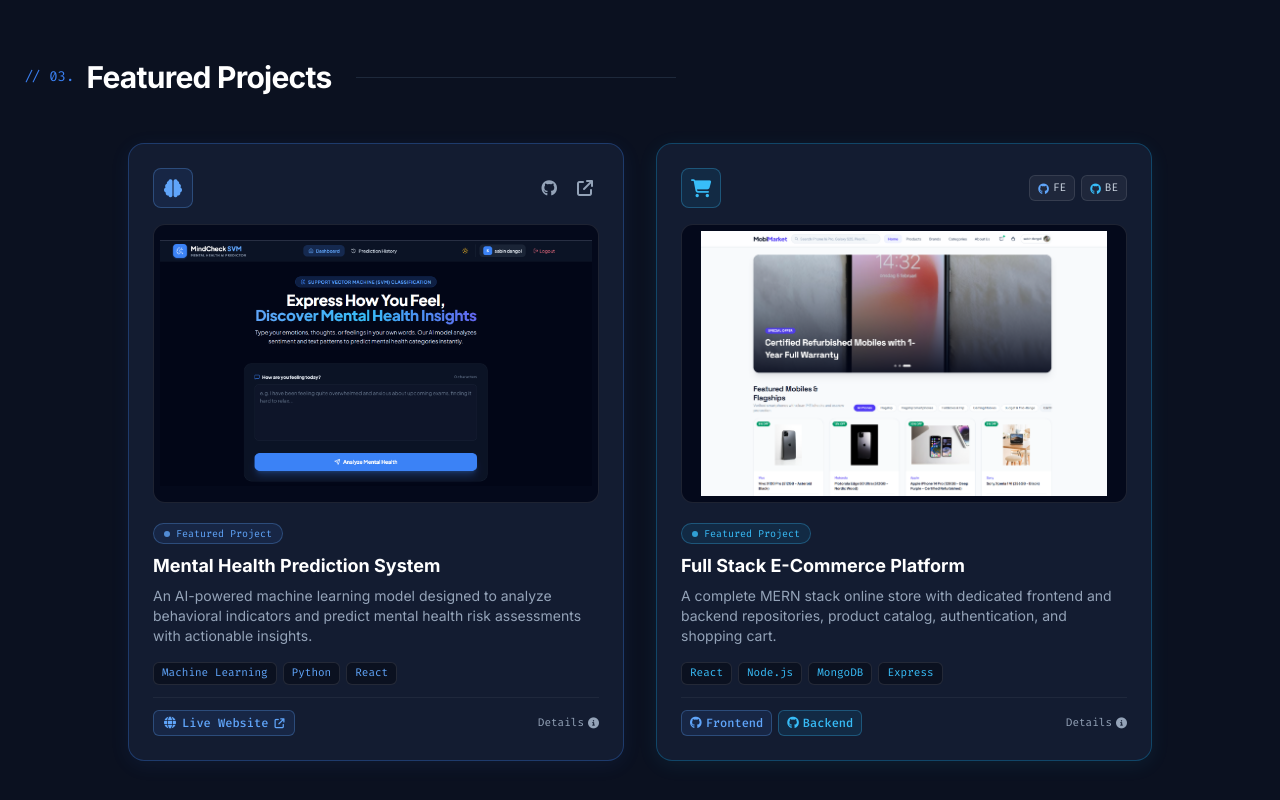
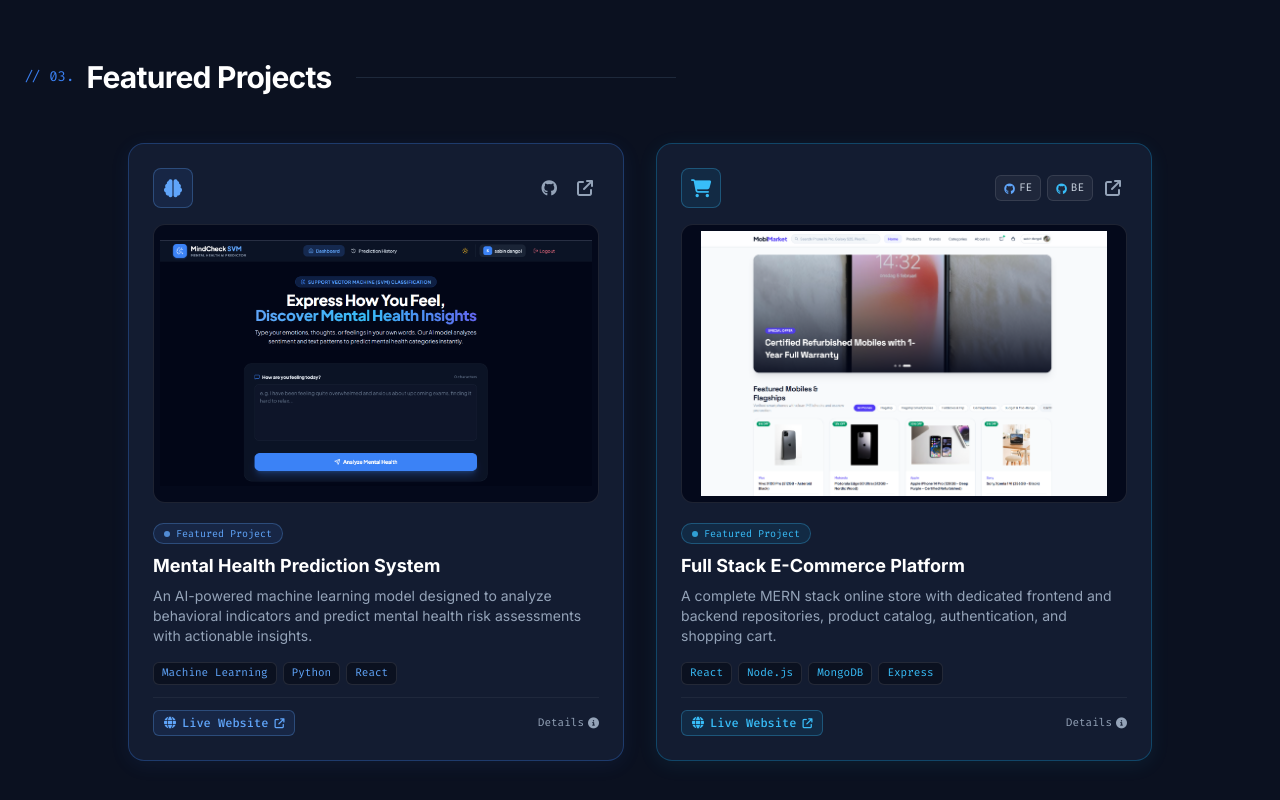
Before and after one commit to SawbeenDangol07/Sabin-portfolio, a plain HTML site: page index.html in a window 1280 px wide. Shown: the part 2164-2964 px from the top of the page. Drawn offline with nearby package versions, Linux system fonts and the light colour scheme.

Commit message:
Add live website URL to E-Commerce project

```diff
--- a/index.html
+++ b/index.html
@@ -820,6 +820,7 @@
             data-tags='["React", "Node.js", "Express", "MongoDB", "Tailwind CSS", "REST API", "JWT"]'
             data-github-fe="https://github.com/SawbeenDangol07/E-COM-FRONTEND.git"
             data-github-be="https://github.com/SawbeenDangol07/E-COM-BACKEND.git"
+            data-demo="https://e-com-frontend-git-main-sawbeenns-projects.vercel.app/"
           >
             <div class="flex justify-between items-center mb-4">
               <div
@@ -827,7 +828,7 @@
               >
                 <i class="fa-solid fa-cart-shopping"></i>
               </div>
-              <!-- Multi-repo links in header -->
+              <!-- Multi-repo & Live Website links in header -->
               <div class="flex items-center gap-1.5">
                 <a
                   href="https://github.com/SawbeenDangol07/E-COM-FRONTEND.git"
@@ -846,6 +847,15 @@
                   aria-label="Backend Repository on GitHub"
                 >
                   <i class="fa-brands fa-github text-sky-400"></i> BE
+                </a>
+                <a
+                  href="https://e-com-frontend-git-main-sawbeenns-projects.vercel.app/"
+                  target="_blank"
+                  class="card-link text-slate-400 hover:text-sky-400 transition-colors text-base p-1.5 rounded-lg hover:bg-white/5"
+                  title="View Live Website"
+                  aria-label="View Live Website"
+                >
+                  <i class="fa-solid fa-arrow-up-right-from-square"></i>
                 </a>
               </div>
             </div>
@@ -906,22 +916,16 @@
             <div
               class="pt-3 border-t border-white/5 flex items-center justify-between gap-2 text-xs font-mono"
             >
-              <div class="flex items-center gap-1.5">
-                <a
-                  href="https://github.com/SawbeenDangol07/E-COM-FRONTEND.git"
-                  target="_blank"
-                  class="card-link inline-flex items-center gap-1 px-2 py-1 rounded-md bg-blue-500/10 border border-blue-400/30 text-blue-400 text-xs font-medium hover:bg-blue-600 hover:text-white transition-all"
-                >
-                  <i class="fa-brands fa-github text-xs"></i> Frontend
-                </a>
-                <a
-                  href="https://github.com/SawbeenDangol07/E-COM-BACKEND.git"
-                  target="_blank"
-                  class="card-link inline-flex items-center gap-1 px-2 py-1 rounded-md bg-sky-500/10 border border-sky-400/30 text-sky-400 text-xs font-medium hover:bg-sky-600 hover:text-white transition-all"
-                >
-                  <i class="fa-brands fa-github text-xs"></i> Backend
-                </a>
-              </div>
+              <a
+                href="https://e-com-frontend-git-main-sawbeenns-projects.vercel.app/"
+                target="_blank"
+                class="card-link inline-flex items-center gap-1.5 px-2.5 py-1 rounded-md bg-sky-500/10 border border-sky-400/30 text-sky-400 text-xs font-medium hover:bg-sky-500 hover:text-white hover:border-sky-500 transition-all"
+              >
+                <i class="fa-solid fa-globe text-xs"></i> Live Website
+                <i
+                  class="fa-solid fa-arrow-up-right-from-square text-[10px]"
+                ></i>
+              </a>
               <span
                 class="text-slate-400 group-hover:text-sky-400 transition-colors text-[11px] flex items-center gap-1"
               >
```
